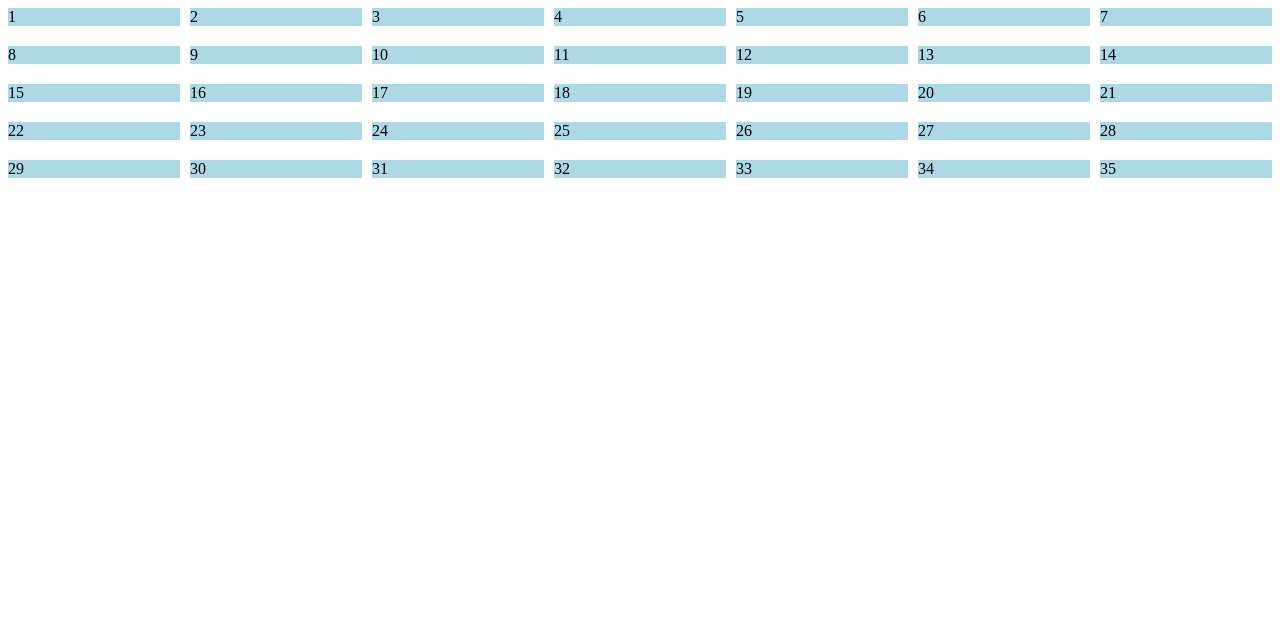
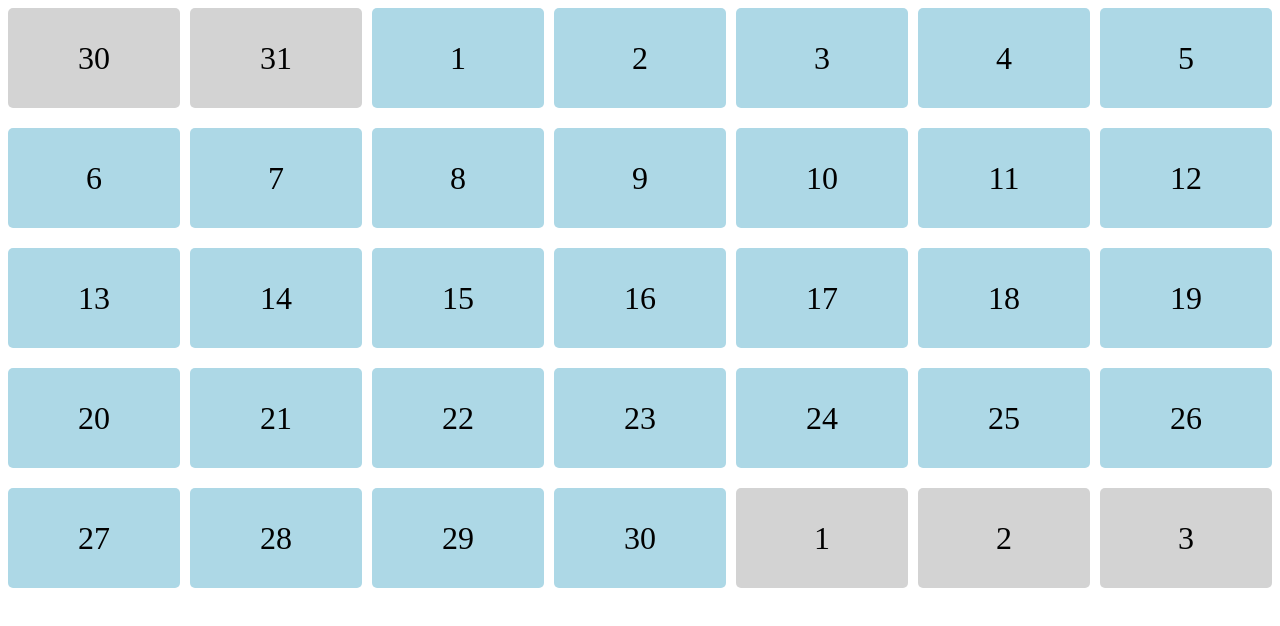
Before and after one commit to saadi001/pracitse, a plain HTML site: page calender.html in a window 1280 px wide. Drawn offline with Linux system fonts and the light colour scheme.

Commit message:
calender date added

```diff
--- a/calender.html
+++ b/calender.html
@@ -11,15 +11,27 @@
             grid-template-columns: repeat(7, 1fr);
             row-gap: 20px;
             column-gap: 10px;
+
         }
         .date{
             background-color: lightblue;
+            height: 100px;
+            font-size: 2em;
+            display: flex;
+            justify-content: center;
+            align-items: center;
+            border-radius: 5px;
 
+        }
+        .other-month{
+            background-color: lightgrey;
         }
     </style>
 </head>
 <body>
     <div class="calender">
+        <div class="date other-month">30</div>
+        <div class="date other-month">31</div>
         <div class="date">1</div>
         <div class="date">2</div>
         <div class="date">3</div>
@@ -50,11 +62,10 @@
         <div class="date">28</div>
         <div class="date">29</div>
         <div class="date">30</div>
-        <div class="date">31</div>
-        <div class="date">32</div>
-        <div class="date">33</div>
-        <div class="date">34</div>
-        <div class="date">35</div>
+        <div class="date other-month">1</div>
+        <div class="date other-month">2</div>
+        <div class="date other-month">3</div>
+
     </div>
 </body>
 </html>
```
